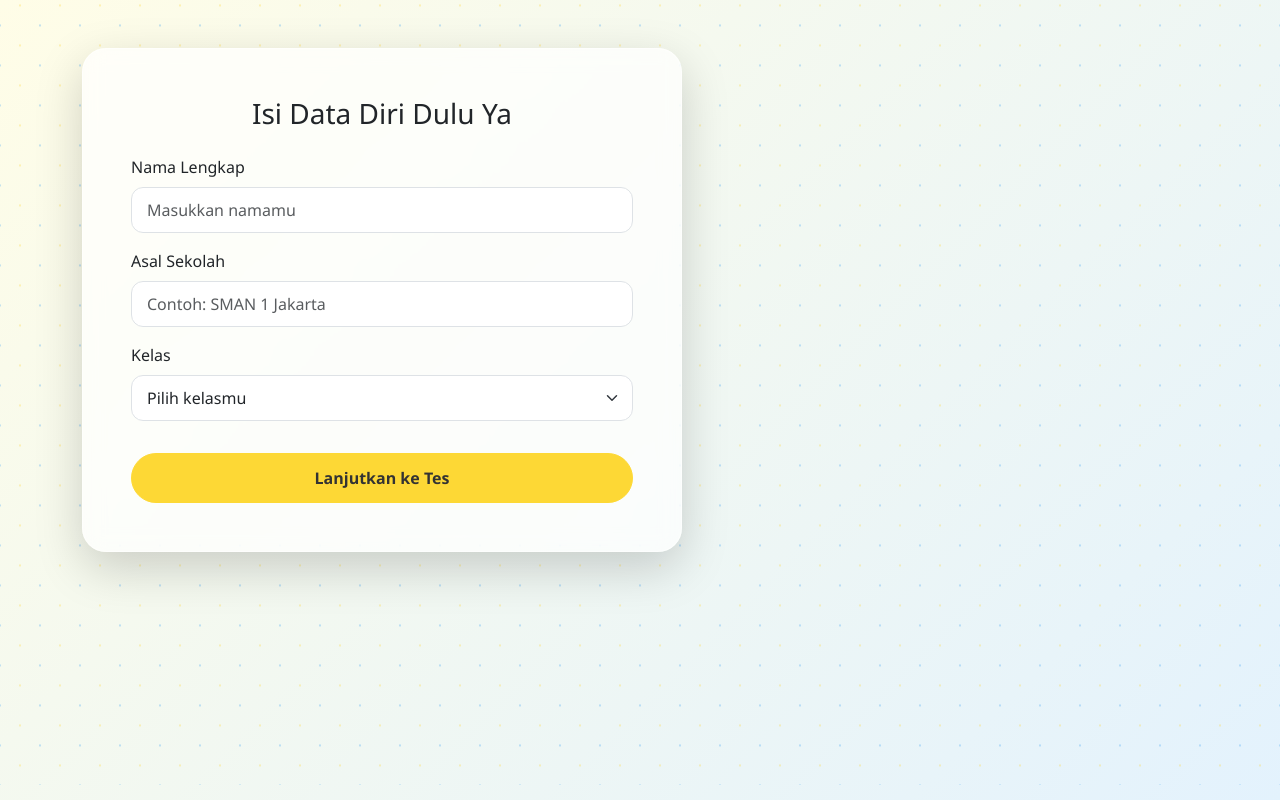
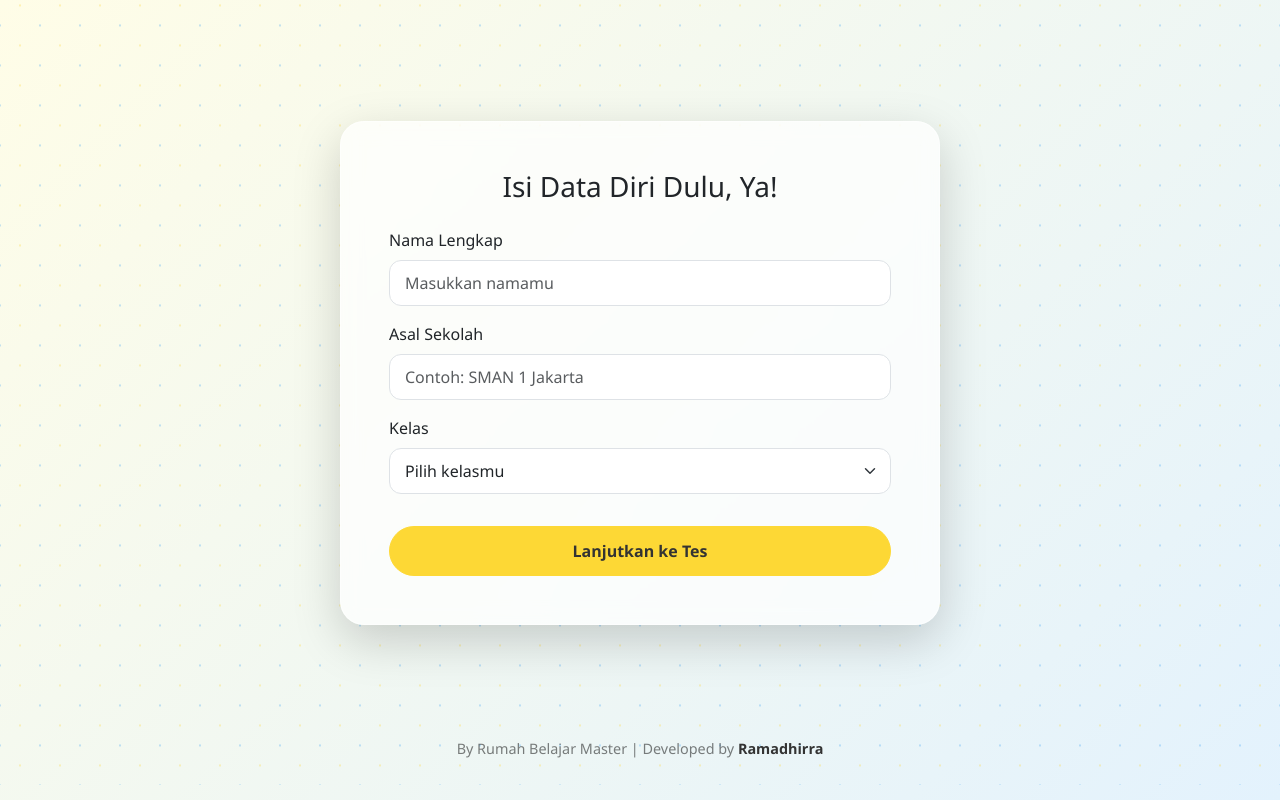
Before and after one commit to rumahbelajarmaster/test-minat-bakat, a plain HTML site: page index.html in a window 1280 px wide. Both pictures are taken after a click on the button "Mulai Tes". Drawn offline with nearby package versions, Linux system fonts and the light colour scheme.

Commit message:
Update index.html

```diff
--- a/index.html
+++ b/index.html
@@ -3,22 +3,29 @@
 <head>
   <meta charset="UTF-8">
   <meta name="viewport" content="width=device-width, initial-scale=1.0">
-  <title>Tes Minat Bakat & MBTI</title>
+  <title>Tes Minat Bakat</title>
+
+  <link rel="icon" type="image/png" href="https://i.ibb.co.com/1jhhLhb/Favicon-Master.png">
+
   <link href="https://cdn.jsdelivr.net/npm/bootstrap@5.3.2/dist/css/bootstrap.min.css" rel="stylesheet">
   <link href="style.css" rel="stylesheet">
   <link href="https://cdnjs.cloudflare.com/ajax/libs/animate.css/4.1.1/animate.min.css" rel="stylesheet">
 </head>
-<body class="bg-light">
 
-  <div class="container py-5">
+<body class="d-flex align-items-center py-4">
+
+  <main class="container">
     <div id="welcome-screen" class="card shadow-lg p-5 text-center animate__animated animate__fadeIn">
+
+      <img src="https://i.ibb.co.com/N2Xpd23/lambang-master-dan-tulisannya.png" alt="Rumah Belajar Master" class="logo mb-4">
+
       <h1 class="mb-3">Selamat Datang di Tes Minat Bakat</h1>
       <p class="lead">Kenali minat, kepribadian, dan dapatkan rekomendasi jurusan kuliah yang dipersonalisasi untukmu.</p>
       <button id="startBtn" class="btn btn-primary btn-lg mt-3">Mulai Tes</button>
     </div>
 
-    <div id="user-info-screen" class="card shadow-lg p-5 d-none animate__animated animate__fadeIn">
-      <h3 class="text-center mb-4">Isi Data Diri Dulu Ya</h3>
+    <div id="user-info-screen" class="card shadow-lg p-5 d-none animate__animated animate__fadeInUp">
+      <h3 class="text-center mb-4">Isi Data Diri Dulu, Ya!</h3>
       <form id="userInfoForm">
         <div class="mb-3">
           <label for="userName" class="form-label">Nama Lengkap</label>
@@ -43,22 +50,25 @@
 
     <div id="question-screen" class="card shadow-lg p-5 d-none animate__animated animate__fadeInUp">
       <h4 id="question-text">Pertanyaan akan muncul di sini</h4>
-      <div id="options" class="d-flex justify-content-around mt-4"></div>
+      <div id="options" class="d-grid gap-3 d-sm-flex justify-content-sm-center mt-4"></div>
       <div class="d-flex justify-content-between mt-5">
         <button id="prevBtn" class="btn btn-secondary" disabled>Sebelumnya</button>
         <button id="nextBtn" class="btn btn-primary" disabled>Lanjut</button>
       </div>
       <div class="progress mt-4" style="height: 25px;">
-        <div id="progress-bar" class="progress-bar bg-success" style="width: 0%">0%</div>
+        <div id="progress-bar" class="progress-bar" style="width: 0%">0%</div>
       </div>
     </div>
 
     <div id="result-screen" class="card shadow-lg p-5 d-none animate__animated animate__fadeInUp">
-      <h2 class="mb-3 text-center">Hasil Tes Kamu</h2>
       <div id="result-content"></div>
       <button class="btn btn-outline-primary mt-4" onclick="location.reload()">Ulangi Tes</button>
     </div>
-  </div>
+  </main>
+
+  <footer class="text-center mt-auto py-3">
+    By Rumah Belajar Master | Developed by <a href="https://github.com/rmdhirr" target="_blank">Ramadhirra</a>
+  </footer>
 
   <script src="script.js"></script>
 </body>
```
